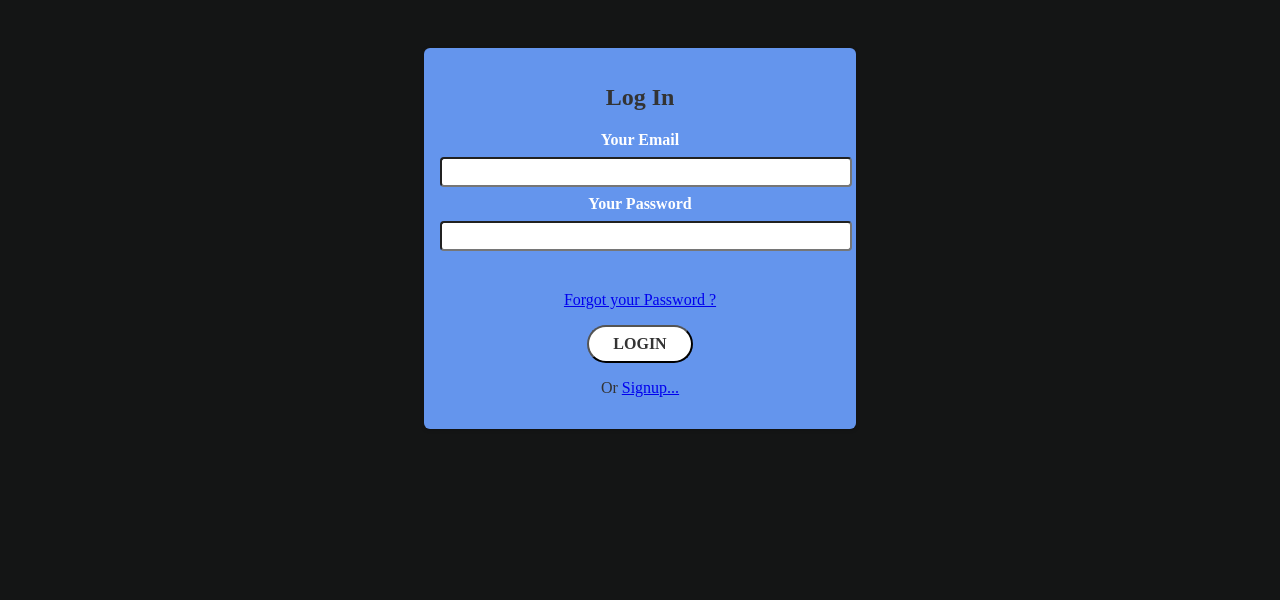
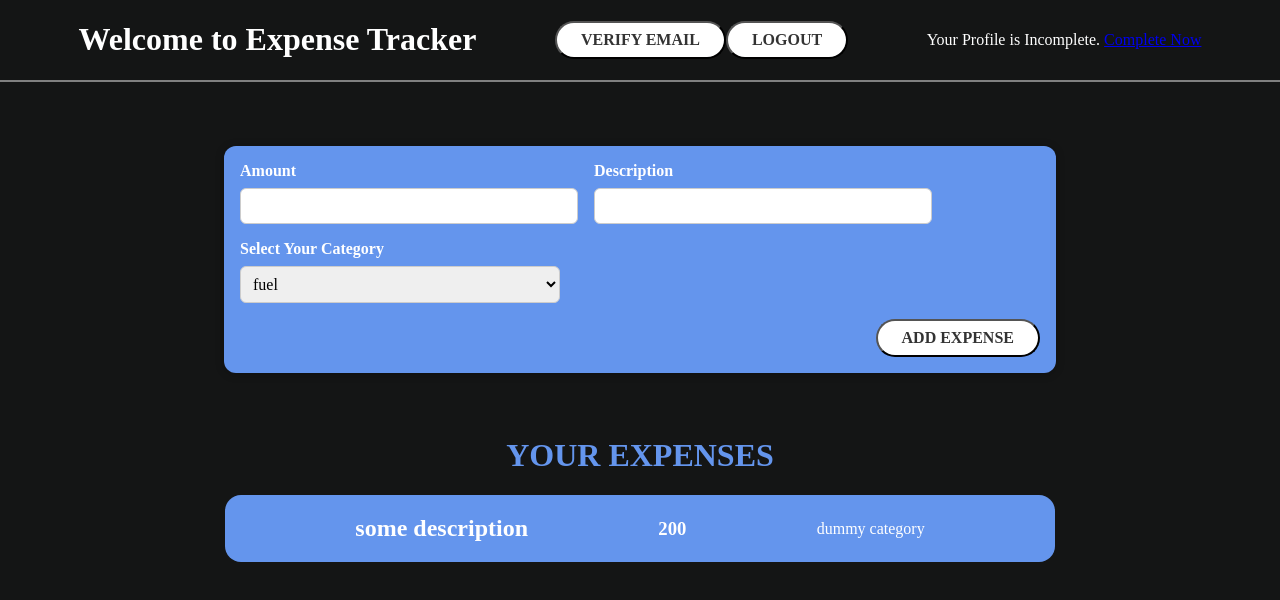
Before and after one commit to aadi-thedevguy/auth-based-expense-tracker, a React (Vite) app: page / in a window 1280 px wide. Shown: the top 600 px of the page. Built offline with nearby package versions, Linux system fonts and the light colour scheme; sample sign-in values are in the browser's storage.

Commit message:
Added feature for adding expenses

```diff
--- a/src/App.css
+++ b/src/App.css
@@ -22,3 +22,58 @@ button {
     padding: 0.5rem 1.5rem;
     background-color: white;
   }
+
+.expenses {
+  max-width: 830px;
+  margin-inline: auto;
+  display: flex;
+  flex-direction: column;
+  gap:3rem;
+}
+
+  .expense {
+    display: flex;
+    align-items: center;
+    justify-content: space-evenly;
+    background-color: cornflowerblue;
+    color: white;
+    border-radius: 1rem;
+  }
+
+  .new-expense {
+    background-color: cornflowerblue;
+    padding: 1rem;
+    margin: 4rem auto;
+    width: 50rem;
+    max-width: 95%;
+    border-radius: 12px;
+    text-align: center;
+    box-shadow: 0 1px 8px rgba(0, 0, 0, 0.25);
+  }
+
+  .new-expense__controls {
+    display: flex;
+    flex-wrap: wrap;
+    gap: 1rem;
+    margin-bottom: 1rem;
+    text-align: left;
+  }
+
+  .new-expense__control label {
+    font-weight: bold;
+    margin-bottom: 0.5rem;
+    display: block;
+  }
+
+  .new-expense__control input,select {
+    font: inherit;
+    padding: 0.5rem;
+    border-radius: 6px;
+    border: 1px solid #ccc;
+    width: 20rem;
+    max-width: 100%;
+  }
+
+  .new-expense__actions {
+    text-align: right;
+  }
--- a/src/App.jsx
+++ b/src/App.jsx
@@ -10,9 +10,9 @@ function App() {
   return (
     <div className="App">
       <Routes>
-        <Route path='/home' element={<Home />} />
+        <Route path='/' element={<Home />} />
         <Route path='/signup' element={<Signup />} />
-        <Route path='/' element={<Login />} />
+        <Route path='/login' element={<Login />} />
       </Routes>
     </div>
   )
--- a/src/components/Auth/Login.jsx
+++ b/src/components/Auth/Login.jsx
@@ -34,7 +34,7 @@ const Login = () => {
           const res = await fetch(url, options)
           const data = await res.json()
           setIsLoading(false)
-          navigate('/')
+          navigate('/login')
         } catch (error) {
           console.error(error)
         }
@@ -80,7 +80,7 @@ const Login = () => {
                 .then(data => {
                     setToken(data.idToken)
                     localStorage.setItem('token',data.idToken)
-                    navigate('/home')
+                    navigate('/')
                 })
                 .catch((err) => {
                     alert(err.message);
--- a/src/components/Auth/Signup.jsx
+++ b/src/components/Auth/Signup.jsx
@@ -40,7 +40,7 @@ const Signup = () => {
           setIsLoading(false);
           if (res.ok) {
              console.log('User has successfully signed up')
-             navigate('/')
+             navigate('/login')
           } else {
             return res.json().then(() => {
               let errorMessage = 'Signup failed'
@@ -91,7 +91,7 @@ const Signup = () => {
             >
               Create new account
             </button>
-            <p>Already have an account ? <Link to={'/'}>Login...</Link></p>
+            <p>Already have an account ? <Link to={'/login'}>Login...</Link></p>
 
           </div>
         </form>
--- /dev/null
+++ b/src/components/Expense/ExpenseForm.jsx
@@ -0,0 +1,56 @@
+import { useState } from "react"
+
+const ExpenseForm = ({addExpense}) => {
+    const [enteredAmount, setAmount] = useState('')
+    const [enteredDesc, setDesc] = useState('')
+    const [category, setCategory] = useState('')
+
+    const handleSubmit = (e) => {
+        e.preventDefault()
+        const obj = {
+            amount: enteredAmount,
+            description: enteredDesc,
+            category : category
+        }
+        addExpense(obj)
+
+    }
+
+    const handleChange = (e) => {
+        // console.log(e.target.value)
+
+        if (e.target.name === 'description') setDesc(e.target.value)
+        if (e.target.name === 'amount') setAmount(e.target.value)
+        if (e.target.name === 'category') setCategory(e.target.value)
+    }
+
+    return (
+        <form onSubmit={handleSubmit} className="new-expense">
+            <div className="new-expense__controls">
+
+                <div className="new-expense__control">
+                    <label htmlFor="amount">Amount </label>
+                    <input value={enteredAmount} onChange={handleChange} name="amount" type="number" />
+                </div>
+                <div className="new-expense__control">
+                    <label htmlFor="title">Description </label>
+                    <input value={enteredDesc} onChange={handleChange} name="description" type="text" />
+                </div>
+                <div className="new-expense__control">
+                    <label htmlFor="category"> Select Your Category </label>
+                    <select value={category} name="category" onChange={handleChange}>
+                        <option value="fuel">fuel</option>
+                        <option value="food">food</option>
+                        <option value="electricity">electricity</option>
+                        <option value="movies">movies</option>
+                    </select>
+                </div>
+            </div>
+            <div className="new-expense__actions">
+                <button type="submit" > Add Expense</button>
+            </div>
+        </form>
+    )
+}
+
+export default ExpenseForm
--- /dev/null
+++ b/src/components/Expense/Expenses.jsx
@@ -0,0 +1,45 @@
+import { useState } from "react"
+import ExpenseForm from "./ExpenseForm"
+
+
+function Expenses() {
+
+    const [expenses, setExpenses] = useState([
+        {
+            amount: 200,
+            description: 'some description',
+            category: 'dummy category'
+        }
+    ])
+
+    const onAdd = (expense) => {
+        setExpenses([...expenses, expense])
+        console.log(expense, expenses)
+    }
+
+    return (
+        <>
+            <ExpenseForm addExpense={onAdd} />
+            <h1 style={{
+                textTransform: 'uppercase',
+                textAlign: 'center',
+                color: 'cornflowerblue',
+            }}>Your Expenses</h1>
+            <section className="expenses">
+
+                {
+                    expenses.map(item => (
+                        <article className="expense" key={item.description}>
+                            <h2>{item.description}</h2>
+                            <h3>{item.amount}</h3>
+                            <p>{item.category}</p>
+                        </article>
+                    ))
+                }
+            </section>
+
+        </>
+    )
+}
+
+export default Expenses
--- a/src/components/Home.jsx
+++ b/src/components/Home.jsx
@@ -1,7 +1,8 @@
-import { useState, useContext } from 'react'
+import { useState, useContext, useEffect } from 'react'
 import { useNavigate } from 'react-router-dom'
 import { AuthContext } from '../context/authContext'
 import UpdateProfile from './Auth/UpdateProfile'
+import Expenses from './Expense/Expenses'
 
 function Home() {
   const navigate = useNavigate()
@@ -9,10 +10,16 @@ function Home() {
   const [show, setShow] = useState(false)
   const { token, setToken } = useContext(AuthContext)
 
+  useEffect(() => {
+    if (!token) {
+      navigate('/login')
+    }
+  }, [])
+
   const handleLogout = () => {
     localStorage.removeItem('token')
     setToken('')
-    navigate('/')
+    navigate('/login')
   }
 
   const handleClick = async () => {
@@ -49,6 +56,7 @@ function Home() {
         </div>
         <p>Your Profile is Incomplete. <a href='#' onClick={() => setShow(prev => !prev)}>Complete Now</a></p>
       </div>
+      <Expenses />
       {show && <UpdateProfile />}
     </>
   )
```
